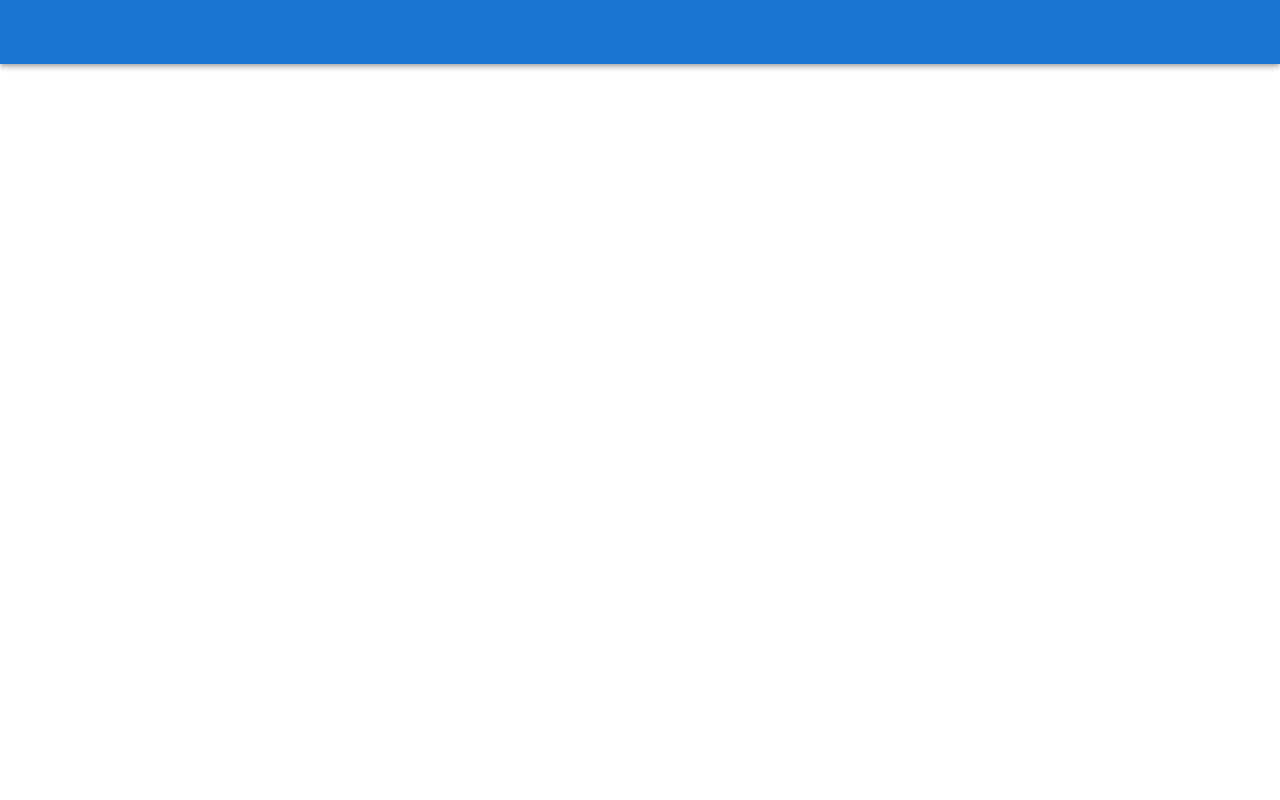
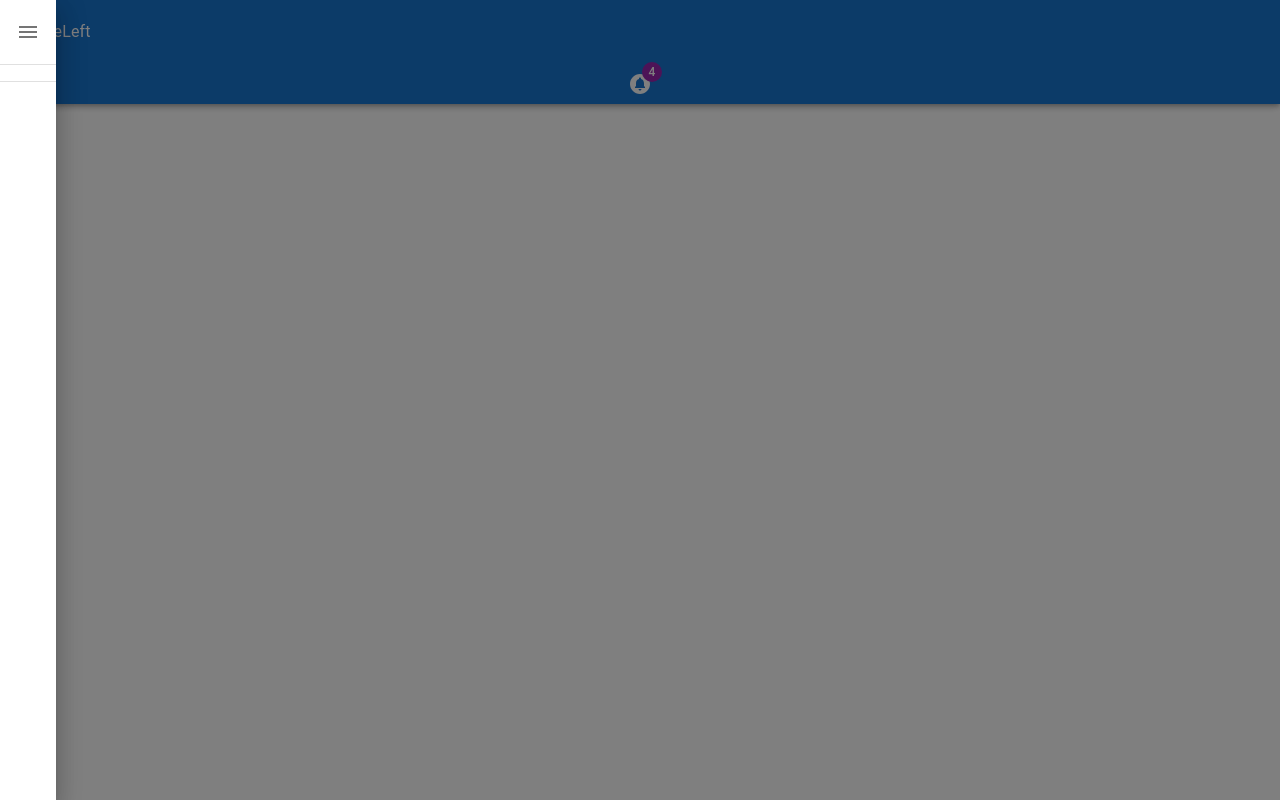
Before and after one commit to BerkeleyTrue/storeleft, a React (Vite) app: page / in a window 1280 px wide. Both pictures are taken after a click on the button "open drawer". Built offline with nearby package versions, Linux system fonts and the light colour scheme.

Commit message:
feat: drawer

```diff
--- a/src/client/App.tsx
+++ b/src/client/App.tsx
@@ -1,7 +1,16 @@
-import { useBoolean } from "@chakra-ui/hooks";
-import { AppBar, IconButton, Toolbar } from "@mui/material"
-import { Box } from "@mui/system"
-import { Menu } from '@mui/icons-material';
+import { useBoolean } from '@chakra-ui/hooks';
+import {
+  AppBar,
+  Badge,
+  Divider,
+  List,
+  Drawer,
+  IconButton,
+  Toolbar,
+  Typography,
+} from '@mui/material';
+import { Box } from '@mui/system';
+import { CircleNotifications, Menu } from '@mui/icons-material';
 
 function App() {
   const [isOpen, setOpen] = useBoolean(false);
@@ -16,15 +25,41 @@ function App() {
             onClick={setOpen.toggle}
             sx={{
               marginRight: '36px',
-                ...(isOpen && { display: 'none' })
+              ...(isOpen && { display: 'none' }),
             }}
           >
             <Menu />
           </IconButton>
+          <Typography>StoreLeft</Typography>
         </Toolbar>
+        <IconButton color="inherit">
+          <Badge badgeContent={4} color="secondary">
+            <CircleNotifications />
+          </Badge>
+        </IconButton>
       </AppBar>
+      <Drawer open={isOpen}>
+        <Toolbar
+          sx={{
+            display: 'flex',
+            alignItems: 'center',
+            justifyContent: 'flex-end',
+            px: [1],
+          }}
+        >
+          <IconButton onClick={setOpen.toggle}>
+            <Menu />
+          </IconButton>
+        </Toolbar>
+        <Divider />
+        <List component="nav">
+          {/* {mainListItems} */}
+          <Divider sx={{ my: 1 }} />
+          {/* {secondaryListItems} */}
+        </List>
+      </Drawer>
     </Box>
-  )
+  );
 }
 
-export default App
+export default App;
```
Lines whose indentation alone changed are shown as unchanged.
